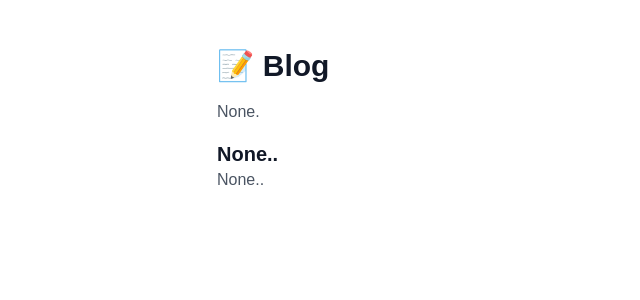
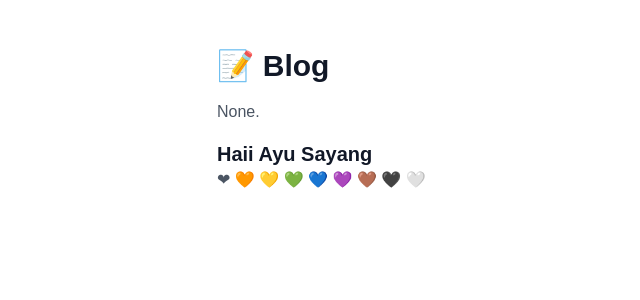
Before and after one commit to LaijuKamang/my-portfolio, a Next.js app: page /blog in a window 1280 px wide. Shown: the top 300 px of the page, without its empty margins (39-679 px from the left). Built offline with nearby package versions, Linux system fonts and the light colour scheme.

Commit message:
Update page.tsx

```diff
--- a/app/blog/page.tsx
+++ b/app/blog/page.tsx
@@ -6,8 +6,8 @@ export default function Blog() {
         <p className="text-gray-600 dark:text-gray-400 mb-4">None.</p>
         <ul className="space-y-4">
           <li>
-            <h2 className="text-xl font-semibold">None..</h2>
-            <p className="text-gray-600 dark:text-gray-400">None..</p>
+            <h2 className="text-xl font-semibold">Haii Ayu Sayang</h2>
+            <p className="text-gray-600 dark:text-gray-400">❤ 🧡 💛 💚 💙 💜 🤎 🖤 🤍</p>
           </li>
         </ul>
       </section>
```
